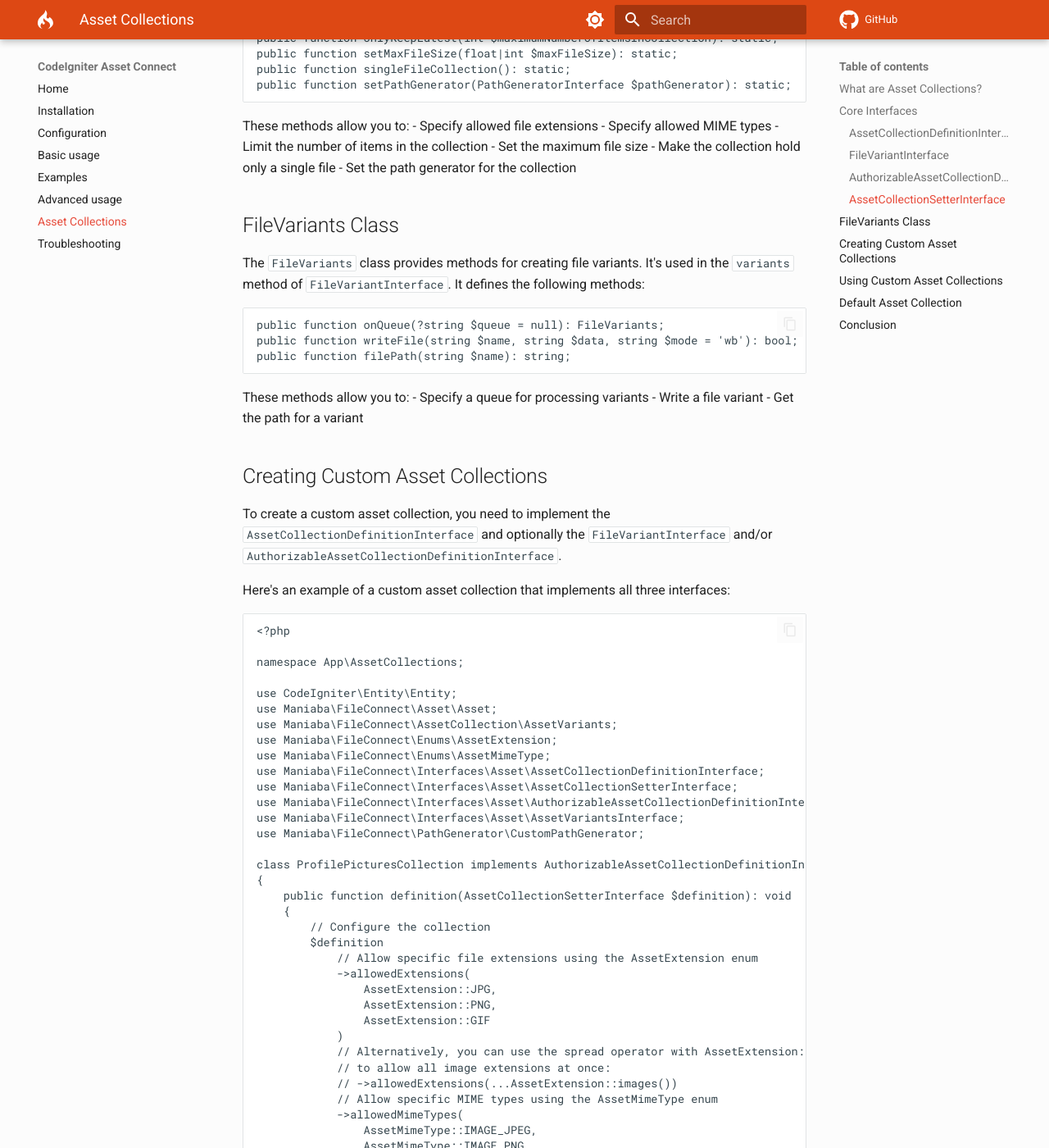
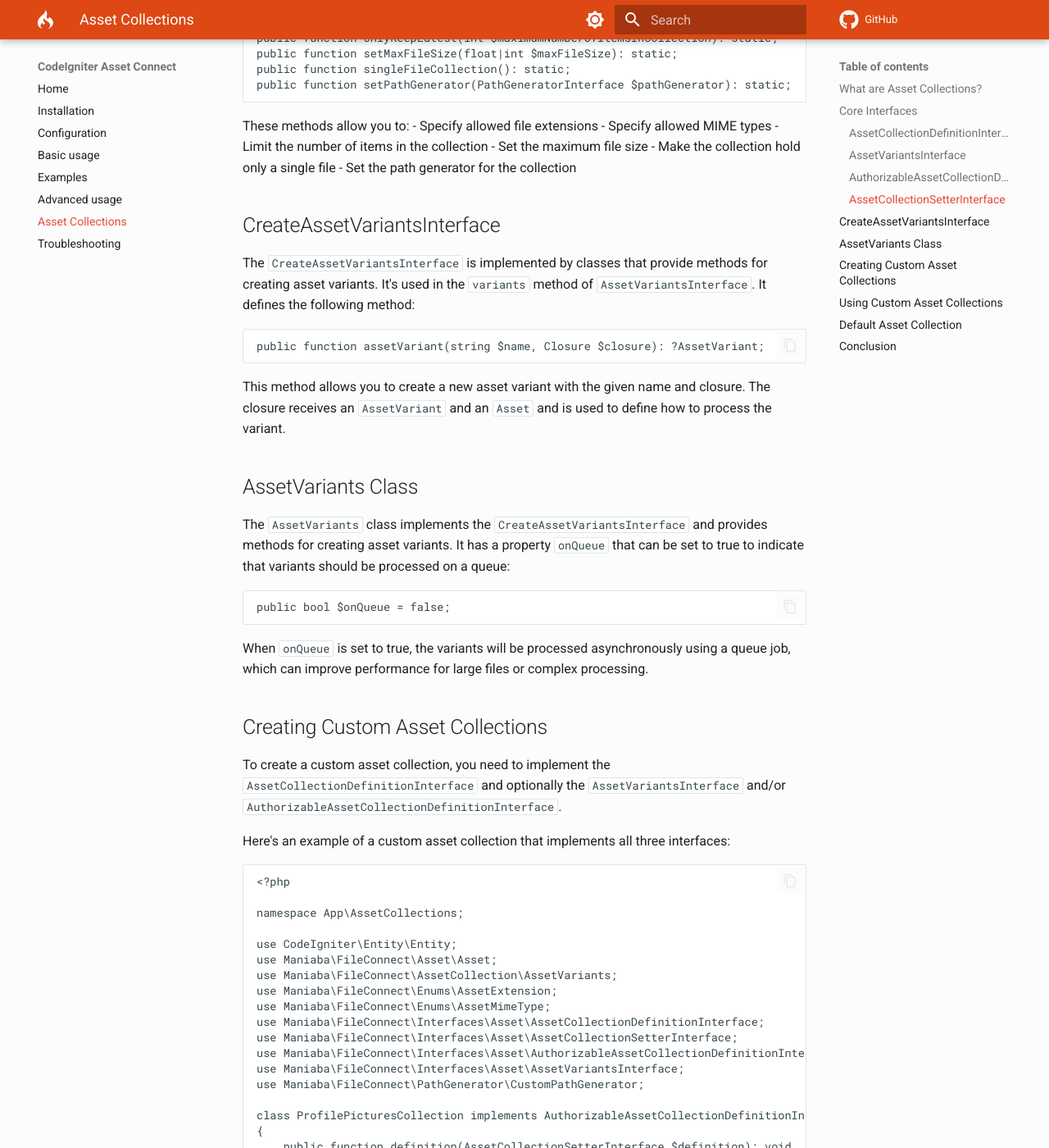
Before and after one commit to maniaba/asset-connect, an MkDocs documentation site: the page built from docs/asset-collections.md, in a window 1280 px wide and 1400 px high, scrolled down 1657 px. Shown: the whole window at 82% size. Built offline with MkDocs 1.6.1 and Material for MkDocs 9.7.7, drawn with Linux system fonts in a browser that asks for light colours; comment, search, counter and statistics services are not loaded; a style sheet for code colours, icons or effects is not loaded; some of the changed text lies outside the part shown.

Commit message:
Refactor asset variant handling; update interface and processing logic for improved clarity and performance

````diff
--- a/docs/advanced-usage.md
+++ b/docs/advanced-usage.md
@@ -174,42 +174,63 @@ class ProductImagesCollection extends DefaultAssetCollection
 
 ## Working with Asset Variants
 
-Asset variants allow you to create different versions of the same asset, such as thumbnails or resized images.
+Asset variants allow you to create different versions of the same asset, such as thumbnails or resized images. Asset Connect provides a flexible way to define and process variants through the `AssetVariantsInterface`.
 
-### Creating Asset Variants
+### Defining Asset Variants
 
-You can create variants of an asset using the `createVariant` method:
+You define asset variants in your collection class by implementing the `AssetVariantsInterface` and its `variants` method:
+
+```php
+public function variants(CreateAssetVariantsInterface $variants, Asset $asset): void
+{
+    $variants->onQueue = true; // Process variants on a queue for better performance
+
+    // Create a thumbnail variant for images
+    if ($asset->isImage()) {
+        $variants->assetVariant('thumbnail', static function (AssetVariant $variant, Asset $asset): void {
+            // Use CodeIgniter's image manipulation service
+            $imageService = \Config\Services::image();
+            $imageService->withFile($asset->path)
+                ->fit(300, 300, 'center')
+                ->save($variant->path);
+        });
+
+        // Create a medium-sized variant
+        $variants->assetVariant('medium', static function (AssetVariant $variant, Asset $asset): void {
+            $imageService = \Config\Services::image();
+            $imageService->withFile($asset->path)
+                ->resize(800, 600, true)
+                ->save($variant->path);
+        });
+    }
+
+    // Create a preview variant for PDF documents
+    if ($asset->getMimeType() === 'application/pdf') {
+        $variants->assetVariant('preview', static function (AssetVariant $variant, Asset $asset): void {
+            // Use a PDF library to create a preview image of the first page
+            // This is just a placeholder - in a real application, you would
+            // use a PDF library like Imagick or a third-party service
+            $variant->writeFile('PDF preview data');
+        });
+    }
+}
+```
+
+### Queue Processing
+
+Setting `$variants->onQueue = true` tells Asset Connect to process the variants asynchronously using a queue job. This is especially useful for large files or complex processing operations that might take a significant amount of time. The queue job will be processed in the background, allowing your application to continue responding to user requests.
+
+To use queue processing, you need to have a queue system set up in your CodeIgniter application. Asset Connect uses CodeIgniter's Queue service, which supports various queue drivers like Database, Redis, and more.
+
+### Accessing Variants
+
+Once variants are created, they are stored with the asset and can be accessed through the asset's properties:
 
 ```php
 $asset = $product->getFirstAsset(ImagesCollection::class);
 
-// Create a thumbnail variant
-$thumbnail = $asset->createVariant('thumbnail', function ($file) {
-    // Resize the image to 200x200
-    $image = \Config\Services::image()
-        ->withFile($file)
-        ->resize(200, 200, true)
-        ->save($file);
-
-    return $file;
-});
-
-// Get the URL to the thumbnail
-$thumbnailUrl = $thumbnail->getUrl();
-```
-
-### Retrieving Asset Variants
-
-You can retrieve variants of an asset using the `getVariant` method:
-
-```php
-$asset = $product->getFirstAsset(ImagesCollection::class);
-
-// Get the thumbnail variant
-$thumbnail = $asset->getVariant('thumbnail');
-
-// Get the URL to the thumbnail
-$thumbnailUrl = $thumbnail->getUrl();
+// Get the URL to a variant
+$thumbnailUrl = $asset->properties->fileVariant->getAssetVariant('thumbnail')->getUrl();
 ```
 
 ## Events
--- a/docs/asset-collections.md
+++ b/docs/asset-collections.md
@@ -27,15 +27,15 @@ public function definition(AssetCollectionSetterInterface $definition): void;
 
 This method is where you configure the collection using the provided `AssetCollectionSetterInterface` instance. For example, you can specify allowed MIME types, maximum file size, and other settings.
 
-### FileVariantInterface
+### AssetVariantsInterface
 
-The `FileVariantInterface` allows you to define variants of assets, such as thumbnails or resized images. It defines a single method:
+The `AssetVariantsInterface` allows you to define variants of assets, such as thumbnails or resized images. It defines a single method:
 
 ```php
-public function variants(FileVariants $variants, Asset $asset): void;
+public function variants(CreateAssetVariantsInterface $variants, Asset $asset): void;
 ```
 
-This method is called when an asset is added to the collection. You can use the provided `FileVariants` instance to create variants of the asset.
+This method is called when an asset is added to the collection. You can use the provided `CreateAssetVariantsInterface` instance to create variants of the asset.
 
 ### AuthorizableAssetCollectionDefinitionInterface
 
@@ -68,24 +68,29 @@ These methods allow you to:
 - Make the collection hold only a single file
 - Set the path generator for the collection
 
-## FileVariants Class
+## CreateAssetVariantsInterface
 
-The `FileVariants` class provides methods for creating file variants. It's used in the `variants` method of `FileVariantInterface`. It defines the following methods:
+The `CreateAssetVariantsInterface` is implemented by classes that provide methods for creating asset variants. It's used in the `variants` method of `AssetVariantsInterface`. It defines the following method:
 
 ```php
-public function onQueue(?string $queue = null): FileVariants;
-public function writeFile(string $name, string $data, string $mode = 'wb'): bool;
-public function filePath(string $name): string;
+public function assetVariant(string $name, Closure $closure): ?AssetVariant;
 ```
 
-These methods allow you to:
-- Specify a queue for processing variants
-- Write a file variant
-- Get the path for a variant
+This method allows you to create a new asset variant with the given name and closure. The closure receives an `AssetVariant` and an `Asset` and is used to define how to process the variant.
+
+## AssetVariants Class
+
+The `AssetVariants` class implements the `CreateAssetVariantsInterface` and provides methods for creating asset variants. It has a property `onQueue` that can be set to true to indicate that variants should be processed on a queue:
+
+```php
+public bool $onQueue = false;
+```
+
+When `onQueue` is set to true, the variants will be processed asynchronously using a queue job, which can improve performance for large files or complex processing.
 
 ## Creating Custom Asset Collections
 
-To create a custom asset collection, you need to implement the `AssetCollectionDefinitionInterface` and optionally the `FileVariantInterface` and/or `AuthorizableAssetCollectionDefinitionInterface`.
+To create a custom asset collection, you need to implement the `AssetCollectionDefinitionInterface` and optionally the `AssetVariantsInterface` and/or `AuthorizableAssetCollectionDefinitionInterface`.
 
 Here's an example of a custom asset collection that implements all three interfaces:
 
@@ -139,15 +144,25 @@ class ProfilePicturesCollection implements AuthorizableAssetCollectionDefinition
         return $entity->id === $asset->entity_id;
     }
 
-    public function variants(AssetVariants $variants, Asset $asset): void
+    public function variants(CreateAssetVariantsInterface $variants, Asset $asset): void
     {
+        $variants->onQueue = true; // Indicates that file variants should be processed on a queue.
+
         // Create variants of the asset
         // For example, create a thumbnail
         if ($asset->isImage()) {
             // Create a thumbnail variant
-            // This is just a placeholder - in a real application, you would
-            // use an image manipulation library to create the thumbnail
-            $variants->writeFile('thumbnail', 'thumbnail data');
+            $variants->assetVariant('thumbnail', static function (AssetVariant $variant, Asset $asset): void {
+                // Use an image manipulation library to create the thumbnail
+                $imageService = \Config\Services::image();
+                $imageService->withFile($asset->path)
+                    ->fit(300, 300, 'center')
+                    ->text('Thumbnail')
+                    ->save($variant->path);
+
+                // Alternatively, you can use the writeFile method to write the file directly
+                // $variant->writeFile('thumbnail data');
+            });
         }
     }
 }
````
Also changed, not shown: docs/basic-usage.md (+1 -1 lines), 5 other files.
